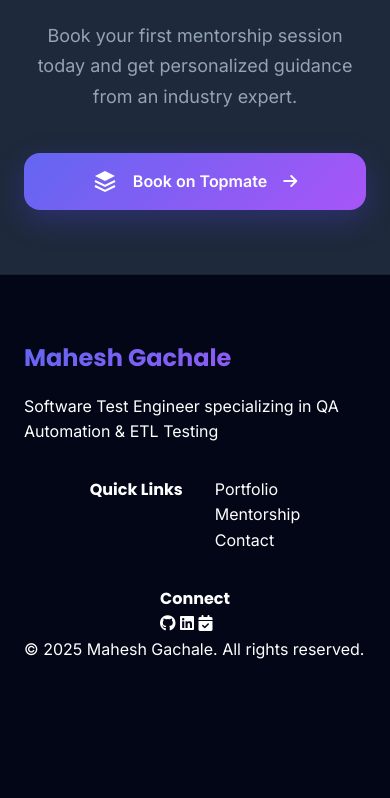
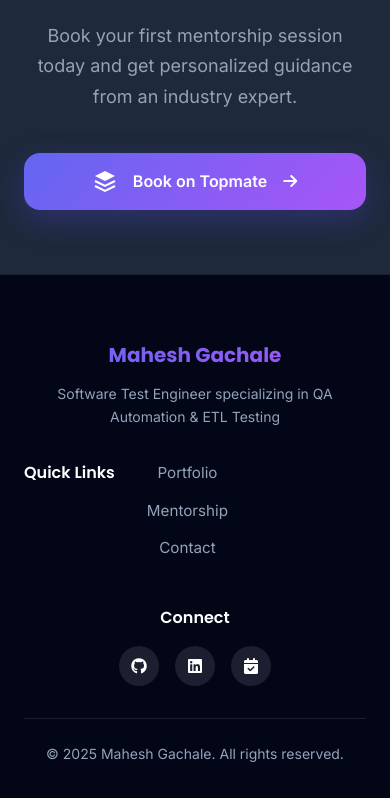
Before and after one commit to MaheshGachale/MyPortfolio, a website built with Vite: page mentorship.html in a window 390 px wide. Shown: the part 5061-5859 px from the top of the page. Before the commit the page ends 5755 px from the top, so only its background shows below. Built offline with nearby package versions, Linux system fonts and the light colour scheme; no server answers.

Commit message:
Fix: Add proper footer styling for mentorship page - Grid layout with responsive design

```diff
--- a/mentorship-styles.css
+++ b/mentorship-styles.css
@@ -423,3 +423,165 @@
         font-size: 1.125rem;
     }
 }
+
+/* Footer Styles for Mentorship Page */
+footer .footer-content {
+    display: grid;
+    grid-template-columns: 2fr 1fr 1fr;
+    gap: 3rem;
+    align-items: start;
+    text-align: left;
+}
+
+footer .footer-brand h3 {
+    font-size: 1.5rem;
+    margin-bottom: 0.75rem;
+}
+
+footer .footer-brand p {
+    color: var(--text-muted);
+    line-height: 1.6;
+    font-size: 0.95rem;
+}
+
+footer .footer-links h4,
+footer .footer-social h4 {
+    font-size: 1.125rem;
+    margin-bottom: 1.25rem;
+    color: white;
+    font-weight: 600;
+}
+
+footer .footer-links ul {
+    list-style: none;
+    padding: 0;
+    margin: 0;
+}
+
+footer .footer-links li {
+    margin-bottom: 0.75rem;
+}
+
+footer .footer-links a {
+    color: var(--text-muted);
+    text-decoration: none;
+    transition: color 0.3s ease;
+    font-size: 0.95rem;
+}
+
+footer .footer-links a:hover {
+    color: var(--accent);
+}
+
+footer .social-links {
+    display: flex;
+    gap: 1rem;
+    flex-wrap: wrap;
+}
+
+footer .social-links a {
+    width: 45px;
+    height: 45px;
+    background: rgba(255, 255, 255, 0.1);
+    border-radius: 50%;
+    display: flex;
+    align-items: center;
+    justify-content: center;
+    color: white;
+    transition: all 0.3s ease;
+    font-size: 1.125rem;
+}
+
+footer .social-links a:hover {
+    background: var(--primary);
+    transform: translateY(-3px);
+    box-shadow: 0 5px 15px rgba(79, 70, 229, 0.4);
+}
+
+footer .footer-bottom {
+    margin-top: 3rem;
+    padding-top: 2rem;
+    border-top: 1px solid rgba(255, 255, 255, 0.1);
+    text-align: center;
+}
+
+footer .footer-bottom p {
+    color: var(--text-muted);
+    font-size: 0.875rem;
+    margin: 0;
+}
+
+/* Responsive Footer Styles */
+@media (max-width: 991px) {
+    footer .footer-content {
+        grid-template-columns: 1fr 1fr;
+        gap: 2.5rem;
+    }
+
+    footer .footer-brand {
+        grid-column: 1 / -1;
+        text-align: center;
+    }
+
+    footer .footer-links,
+    footer .footer-social {
+        text-align: center;
+    }
+
+    footer .footer-links ul {
+        display: flex;
+        flex-direction: column;
+        align-items: center;
+    }
+
+    footer .social-links {
+        justify-content: center;
+    }
+}
+
+@media (max-width: 768px) {
+    footer .footer-content {
+        grid-template-columns: 1fr;
+        gap: 2rem;
+        text-align: center;
+    }
+
+    footer .footer-brand,
+    footer .footer-links,
+    footer .footer-social {
+        text-align: center;
+    }
+
+    footer .footer-brand h3 {
+        font-size: 1.25rem;
+    }
+
+    footer .footer-brand p {
+        font-size: 0.875rem;
+    }
+
+    footer .footer-links h4,
+    footer .footer-social h4 {
+        font-size: 1rem;
+        margin-bottom: 1rem;
+    }
+
+    footer .footer-links ul {
+        align-items: center;
+    }
+
+    footer .social-links {
+        justify-content: center;
+    }
+
+    footer .social-links a {
+        width: 40px;
+        height: 40px;
+        font-size: 1rem;
+    }
+
+    footer .footer-bottom {
+        margin-top: 2rem;
+        padding-top: 1.5rem;
+    }
+}
```
